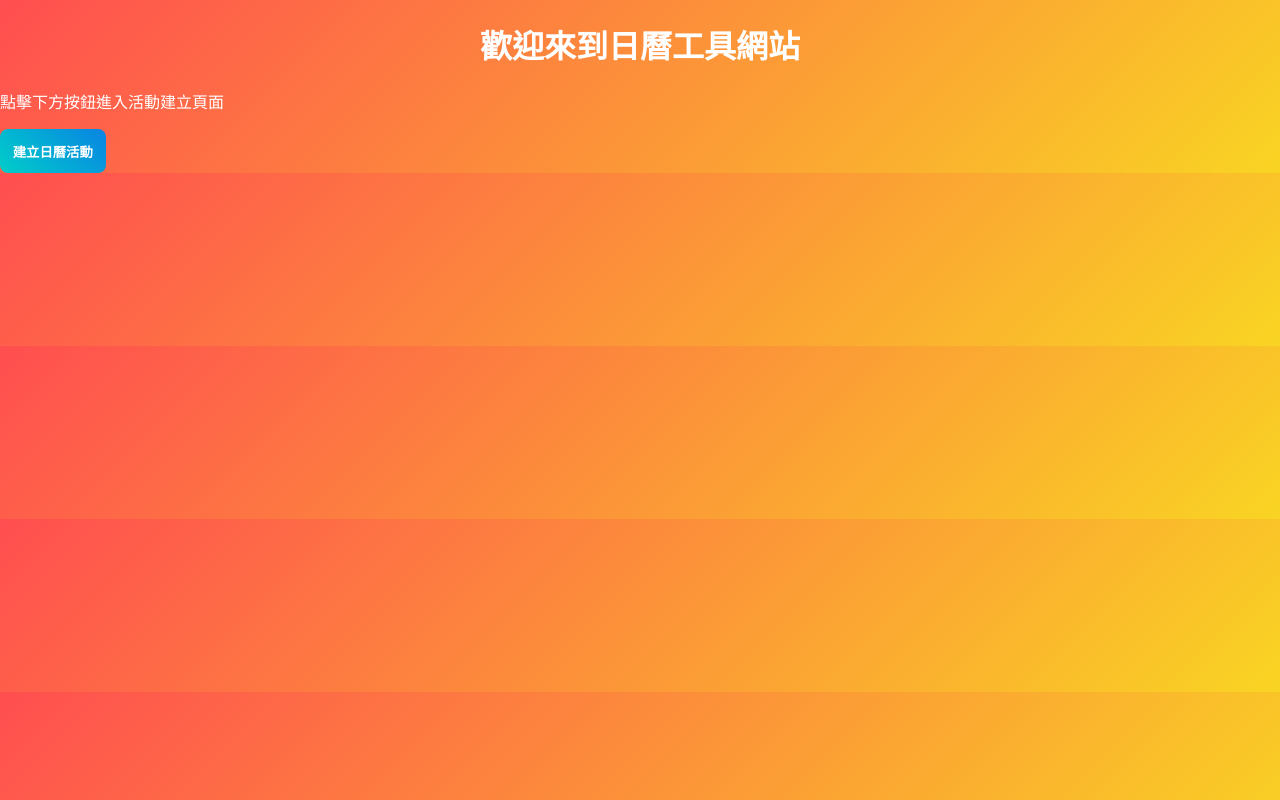
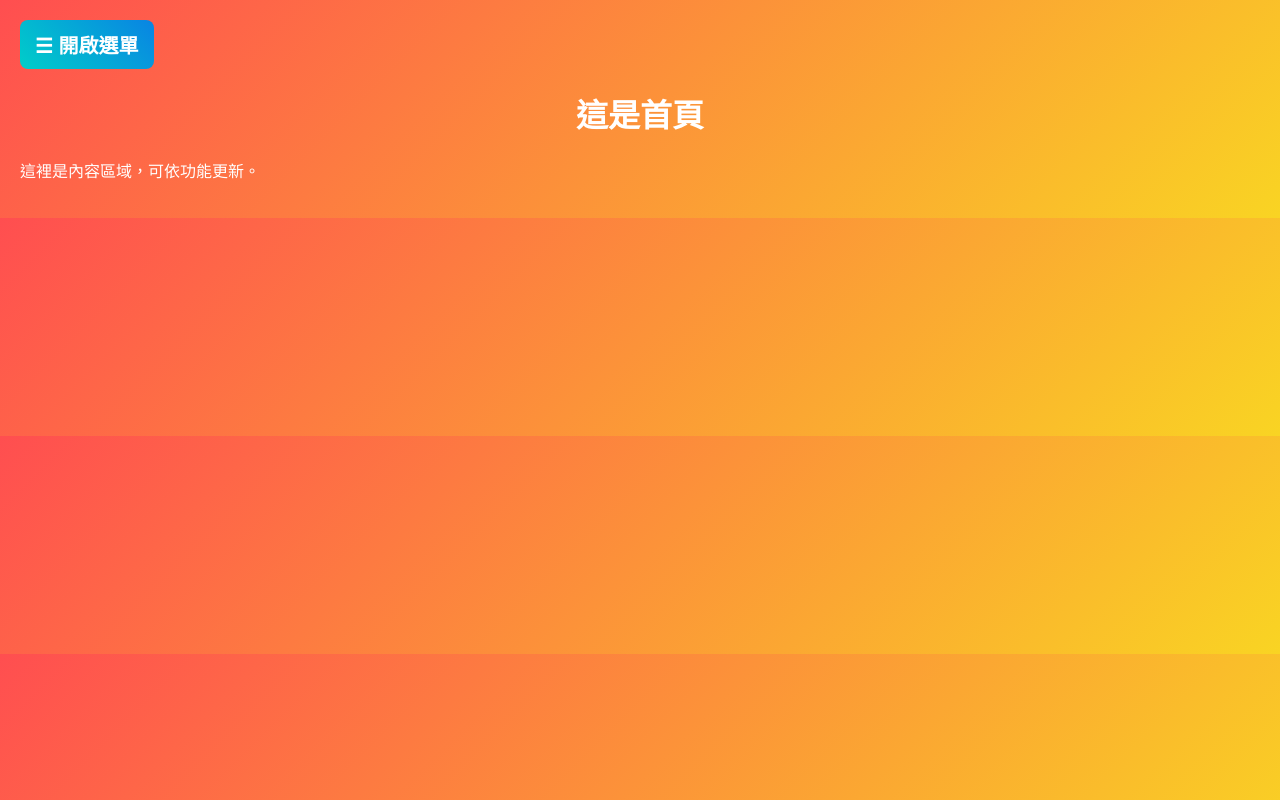
Before and after one commit to windgod31202/calendar-web, a plain HTML site: page index.html in a window 1280 px wide. Drawn offline with Linux system fonts and the light colour scheme; files that its build step writes are made by us from their sources.

Commit message:
Change page function Test

```diff
--- a/index.html
+++ b/index.html
@@ -2,14 +2,91 @@
 <html lang="zh-TW">
 <head>
   <meta charset="UTF-8">
-  <title>日曆首頁</title>
+  <title>側邊選單示範</title>
   <link rel="stylesheet" href="style.css">
+  <style>
+    body {
+      margin: 0;
+      font-family: Arial, sans-serif;
+      display: flex;
+    }
+
+    /* Sidebar */
+    .sidebar {
+      height: 100vh;
+      width: 0;
+      position: fixed;
+      z-index: 1000;
+      top: 0;
+      left: 0;
+      background-color: #111;
+      overflow-x: hidden;
+      transition: 0.3s;
+      padding-top: 60px;
+    }
+
+    .sidebar a {
+      padding: 10px 20px;
+      text-decoration: none;
+      font-size: 18px;
+      color: white;
+      display: block;
+      transition: 0.2s;
+    }
+
+    .sidebar a:hover {
+      background-color: #575757;
+    }
+
+    .openbtn {
+      font-size: 20px;
+      cursor: pointer;
+      background-color: #111;
+      color: white;
+      padding: 10px 15px;
+      border: none;
+    }
+
+    .main {
+      margin-left: 0;
+      transition: margin-left 0.3s;
+      padding: 20px;
+      flex-grow: 1;
+    }
+
+    /* When sidebar is open */
+    .sidebar.open {
+      width: 250px;
+    }
+
+    .main.shifted {
+      margin-left: 250px;
+    }
+  </style>
 </head>
 <body>
-  <h1>歡迎來到日曆工具網站</h1>
-  <p>點擊下方按鈕進入活動建立頁面</p>
-  <a href="pages/create-calendar-event.html">
-    <button>建立日曆活動</button>
-  </a>
+
+  <!-- Sidebar -->
+  <div id="mySidebar" class="sidebar">
+    <a href="index.html">首頁</a>
+    <a href="pages/create-event.html">建立活動</a>
+    <a href="pages/about.html">關於本站</a>
+  </div>
+
+  <!-- Page content -->
+  <div class="main" id="mainContent">
+    <button class="openbtn" onclick="toggleSidebar()">☰ 開啟選單</button>
+    <h1>這是首頁</h1>
+    <p>這裡是內容區域，可依功能更新。</p>
+  </div>
+
+  <script>
+    function toggleSidebar() {
+      const sidebar = document.getElementById("mySidebar");
+      const main = document.getElementById("mainContent");
+      sidebar.classList.toggle("open");
+      main.classList.toggle("shifted");
+    }
+  </script>
 </body>
 </html>
```
Also changed, not shown: pages/about.html (added, +15 -0 lines), pages/create-calendar-event.html (+0 -2 lines).
